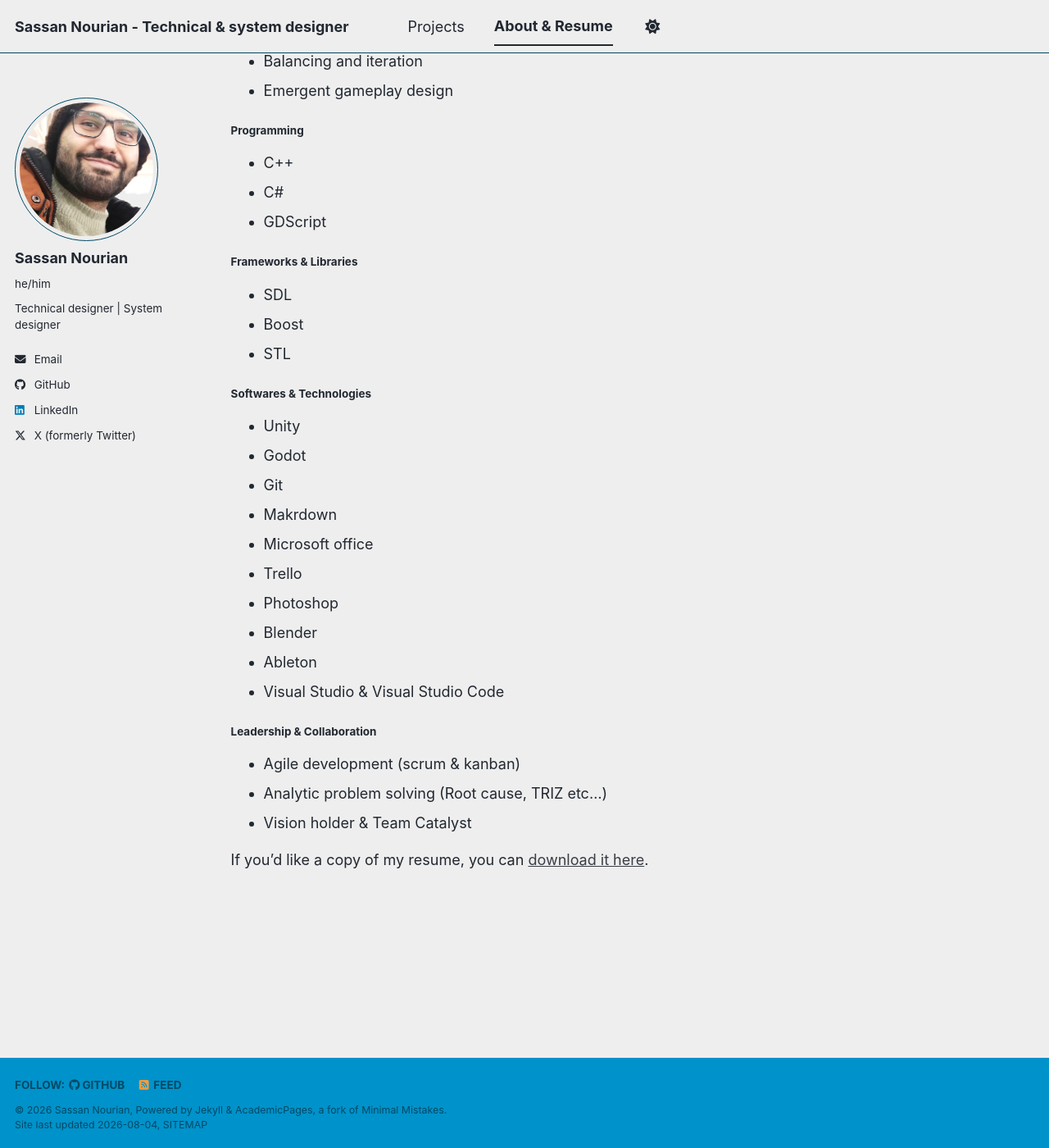
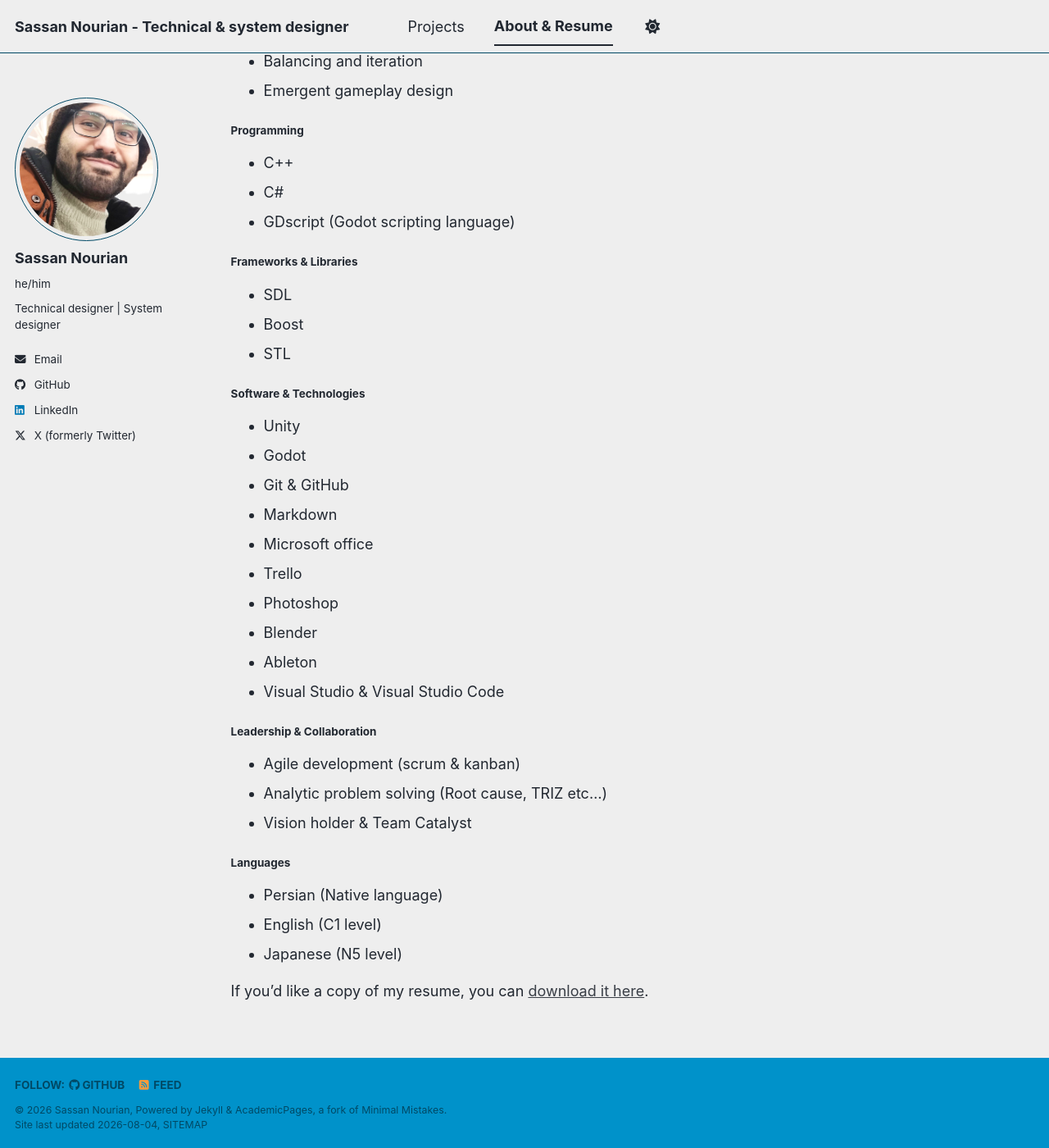
Before and after one commit to SassanTheDev/SassanTheDev.github.io, a Jekyll site: the page built from _pages/about.md, in a window 1280 px wide and 1400 px high, scrolled down 1768 px. Shown: the whole window at 82% size. Built offline with Jekyll 4.4.1, drawn with Linux system fonts in a browser that asks for light colours; a style sheet for code colours, icons or effects is not loaded.

Commit message:
Revise programming languages and software listings
Updated programming languages and software sections for clarity and consistency.

```diff
--- a/_pages/about.md
+++ b/_pages/about.md
@@ -65,18 +65,18 @@ Let’s connect and build something extraordinary.
 ##### Programming
 * C++
 * C#
-* GDScript
+* GDscript (Godot scripting language)
 
 ##### Frameworks & Libraries
 * SDL
 * Boost
 * STL
 
-##### Softwares & Technologies
+##### Software & Technologies
 * Unity
 * Godot
-* Git
-* Makrdown
+* Git & GitHub
+* Markdown
 * Microsoft office
 * Trello
 * Photoshop
@@ -89,5 +89,9 @@ Let’s connect and build something extraordinary.
 * Analytic problem solving (Root cause, TRIZ etc...)
 * Vision holder & Team Catalyst
 
+##### Languages
+* Persian (Native language)
+* English (C1 level)
+* Japanese (N5 level)
 
 If you'd like a copy of my resume, you can [download it here](/files/Sassan%20Nourian%20Resume.pdf).
```
